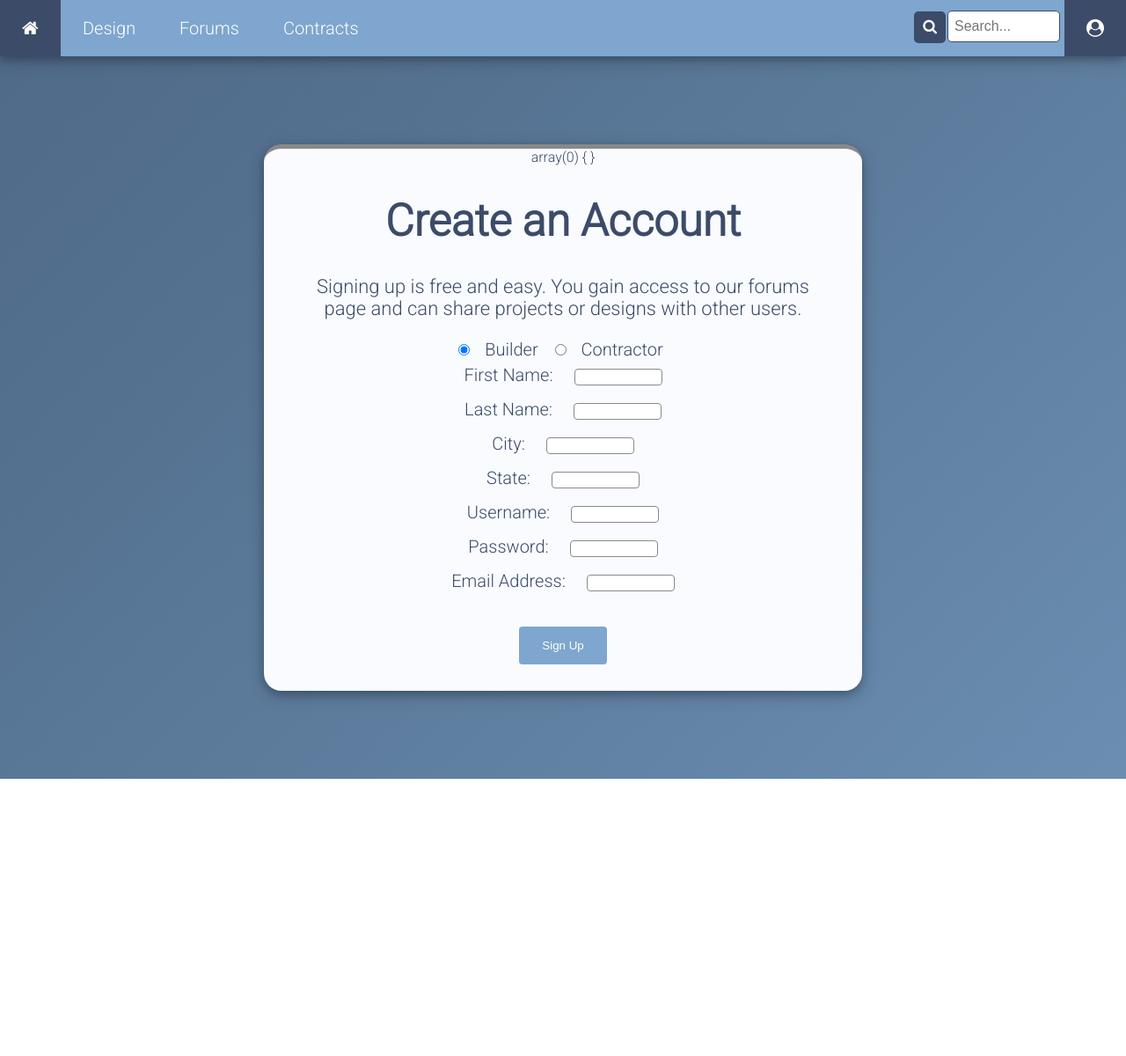
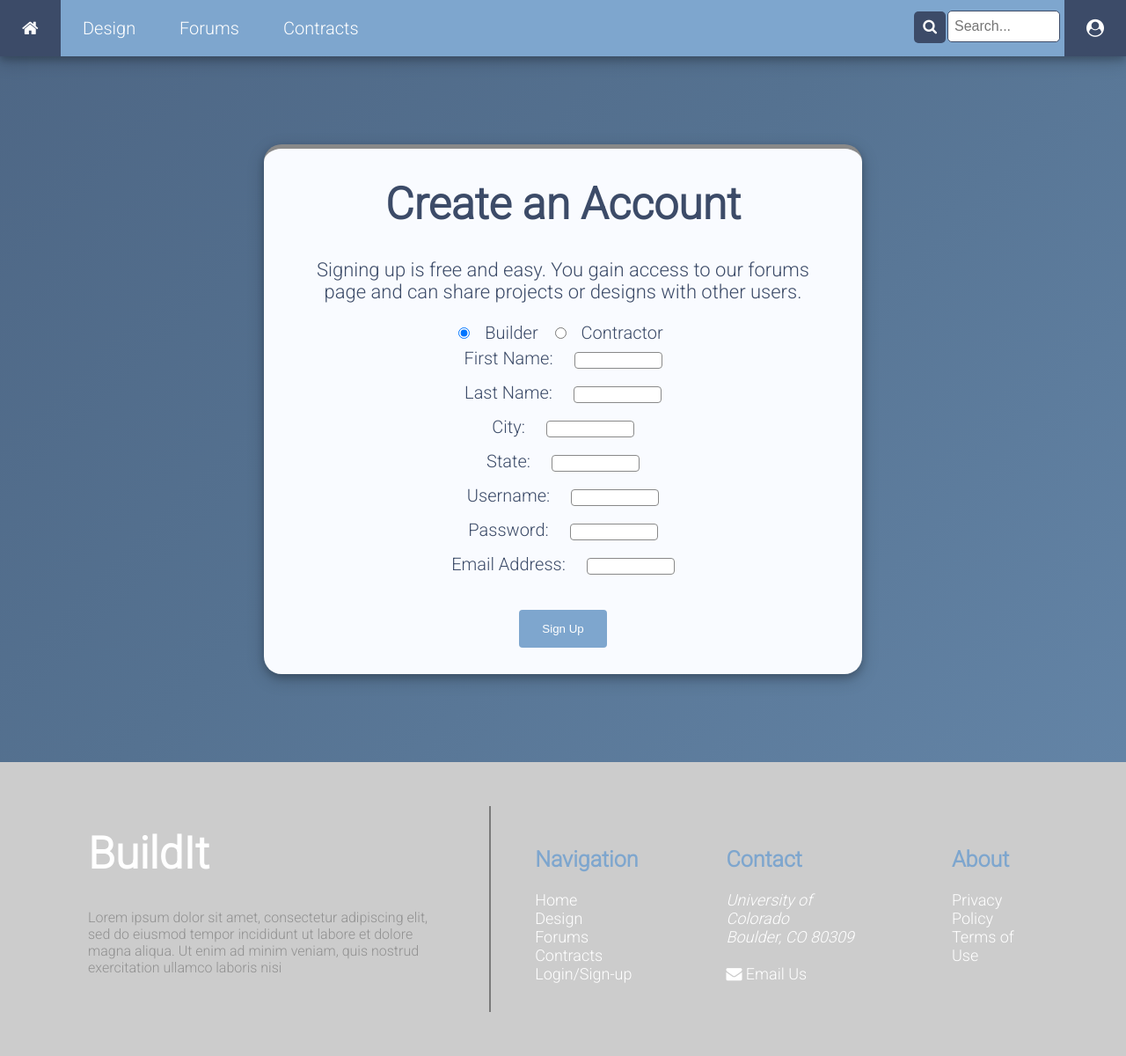
Before and after one commit to AliNoor1/BuildIt, a PHP site: page /register/index.php in a window 1280 px wide. Shown: the whole page at 88% size. Before the commit the page ends 885 px from the top, so only its background shows below. Run offline with PHP 8.4, Linux system fonts and the light colour scheme.

Commit message:
refactored footer

```diff
--- /dev/null
+++ b/common/footer.php
@@ -0,0 +1,55 @@
+<head>
+    <link href="/css/footer_style.css" type="text/css" rel="stylesheet">
+    <link rel="stylesheet" href="https://cdnjs.cloudflare.com/ajax/libs/font-awesome/4.7.0/css/font-awesome.min.css">
+</head>
+
+<!-- FOOTER -->
+<footer>
+    <div class="footer">
+
+        <div class="parent">
+        <div class="logoContainer">
+
+            <h1>BuildIt</h1>
+
+            <p>Lorem ipsum dolor sit amet, consectetur adipiscing elit, sed do eiusmod tempor incididunt ut labore et dolore magna aliqua. Ut enim ad minim veniam, quis nostrud exercitation ullamco laboris nisi</p>
+
+        </div>
+
+        <div class="navContainer">
+
+            <h2>Navigation</h2>
+
+            <a href="#">Home</a><br>
+            <a href="#">Design</a><br>
+            <a href="#">Forums</a><br>
+            <a href="#">Contracts</a><br>
+            <a href="#">Login/Sign-up</a><br>
+
+        </div>
+
+        <div class="contactContainer">
+
+            <h2>Contact</h2>
+
+            <address>
+                University of Colorado<br>
+                Boulder, CO 80309<br><br>
+            </address>
+
+            <a href="#"><i class="fa fa-envelope"></i> Email Us</a><br>
+
+        </div>
+
+        <div class="aboutContainer">
+
+            <h2>About</h2>
+
+            <a href="#">Privacy Policy</a><br>
+            <a href="#">Terms of Use</a><br>
+
+        </div>
+        </div>
+
+    </div>
+</footer>
--- a/contractor/index.php
+++ b/contractor/index.php
@@ -107,6 +107,8 @@ var_dump($contractor)?>
         </div>
     </div>
 </div>
+<?php include $_SERVER['DOCUMENT_ROOT']."/common/footer.php";?>
+
 <script src="https://ajax.googleapis.com/ajax/libs/jquery/3.3.1/jquery.min.js"></script>
 <script src="/js/update_bio.js"></script>
 
--- a/contracts/index.php
+++ b/contracts/index.php
@@ -338,8 +338,9 @@
 
 
 
+<?php include $_SERVER['DOCUMENT_ROOT']."/common/footer.php";?>
 
-	</body>
+</body>
 
 
 </html>
--- /dev/null
+++ b/css/footer_style.css
@@ -0,0 +1,92 @@
+@import url('https://fonts.googleapis.com/css?family=Roboto:300');
+
+body {
+    margin: 0;
+}
+
+*{
+    box-sizing: border-box;
+}
+
+.footer{
+    padding: 50px;
+    background-color: #cccccc;
+    display: flex;
+    margin: 0;
+    font-family:'Roboto';
+}
+
+.footer h1{
+    color: white;
+    font-size: 50px;
+    margin-top: 0px;
+}
+
+
+.footer h2{
+    color: #7ea6ce;
+    font-size: 25px;
+}
+
+.logoContainer{
+    padding: 25px 50px;
+    border-right: 2px solid #7a7a7a;
+}
+
+.logoContainer p{
+    max-width: 450px;
+    color: #919191;
+}
+
+
+.navContainer{
+    padding: 25px 50px;
+}
+
+.navContainer a{
+    color: white;
+    font-size: 18px;
+    text-decoration: none;
+}
+
+.navContainer a:hover{
+    color: #7ea6ce;
+}
+
+.contactContainer{
+    padding: 25px 50px;
+}
+
+.contactContainer address{
+    font-size: 18px;
+    color: white;
+}
+
+.contactContainer a{
+    color: white;
+    font-size: 18px;
+    text-decoration: none;
+}
+
+.contactContainer a:hover{
+    color: #7ea6ce;
+}
+
+.aboutContainer{
+    padding: 25px 50px;
+}
+
+.aboutContainer a{
+    color: white;
+    font-size: 18px;
+    text-decoration: none;
+}
+
+.aboutContainer a:hover{
+    color: #7ea6ce;
+}
+
+.parent{
+    margin: auto;
+    display: flex;
+}
--- a/design-page/index.php
+++ b/design-page/index.php
@@ -1296,5 +1296,7 @@
 				</div>
     </form>
     <?php } ?>
+    <?php include $_SERVER['DOCUMENT_ROOT']."/common/footer.php";?>
+
 	</body>
 </html>
--- a/forum/footer.php
+++ b/forum/footer.php
@@ -1,2 +1,3 @@
+<?php include $_SERVER['DOCUMENT_ROOT']."/common/footer.php";?>
 </body>
 </html>
--- a/index.php
+++ b/index.php
@@ -75,6 +75,6 @@
 			<p>Lorem ipsum dolor sit amet, consectetur adipiscing elit. Nunc ultricies vulputate odio, et pulvinar ante pellentesque ac. Nullam placerat quam sit amet aliquet dictum. Duis mattis nisl faucibus tellus maximus, sit amet fringilla tortor interdum. Vivamus ex lorem, tincidunt sit amet dolor at, vestibulum eleifend nulla. Vestibulum tempus nunc orci, quis ornare turpis congue at. Maecenas in enim mi. Nunc sit amet leo eu libero molestie volutpat. Nunc faucibus ligula sed tortor finibus hendrerit. Sed nec enim vitae risus aliquam tristique. Curabitur ullamcorper, neque sed tempor dignissim, lorem nisi faucibus augue, sed tristique lacus nulla ac dolor.</p>
 
 		</div>
-
+        <?php include $_SERVER['DOCUMENT_ROOT']."/common/footer.php";?>
 	</body>
 </html>
--- a/register/index.php
+++ b/register/index.php
@@ -29,7 +29,6 @@
 
 <div class="main">
     <?php
-    var_dump($_POST);
     if(!empty($_POST['username']) && !empty($_POST['password']) && $_POST['usertype'] == "builder")
     {
         include $_SERVER['DOCUMENT_ROOT']."/scripts/register_user.php";
@@ -108,5 +107,7 @@
     ?>
 
 </div>
+    <?php include $_SERVER['DOCUMENT_ROOT']."/common/footer.php";?>
+
 </body>
 </html>
--- a/search/index.php
+++ b/search/index.php
@@ -20,6 +20,7 @@
         <div class="search-results">
             <?php include $_SERVER['DOCUMENT_ROOT']."/scripts/search.php";?>
         </div>
+        <?php include $_SERVER['DOCUMENT_ROOT']."/common/footer.php";?>
 
 	</body>
 </html>
--- a/user/index.php
+++ b/user/index.php
@@ -98,6 +98,8 @@ else{
         </div>
     </div>
 </div>
+<?php include $_SERVER['DOCUMENT_ROOT']."/common/footer.php";?>
+
 <script src="https://ajax.googleapis.com/ajax/libs/jquery/3.3.1/jquery.min.js"></script>
 <script src="/js/update_bio.js"></script>
 
```
